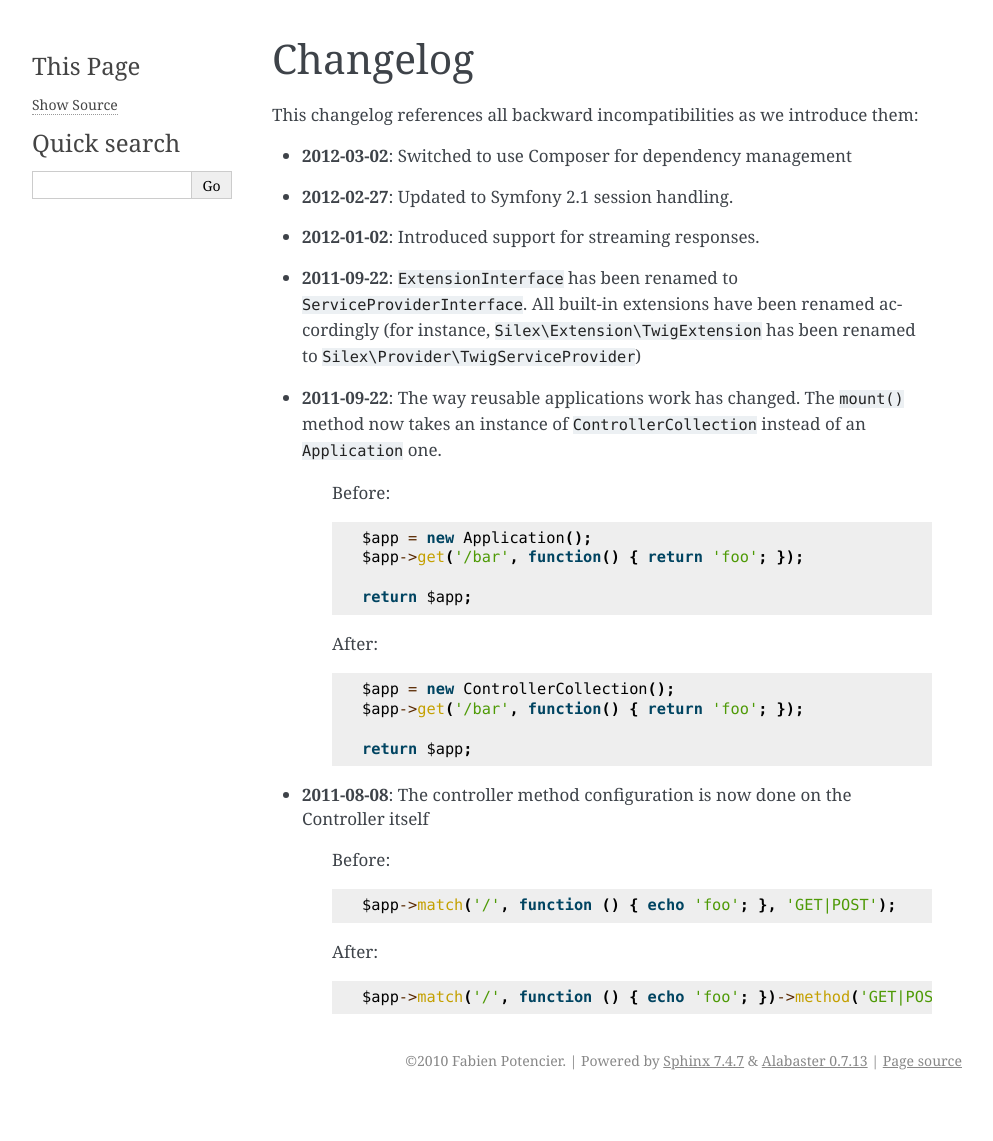
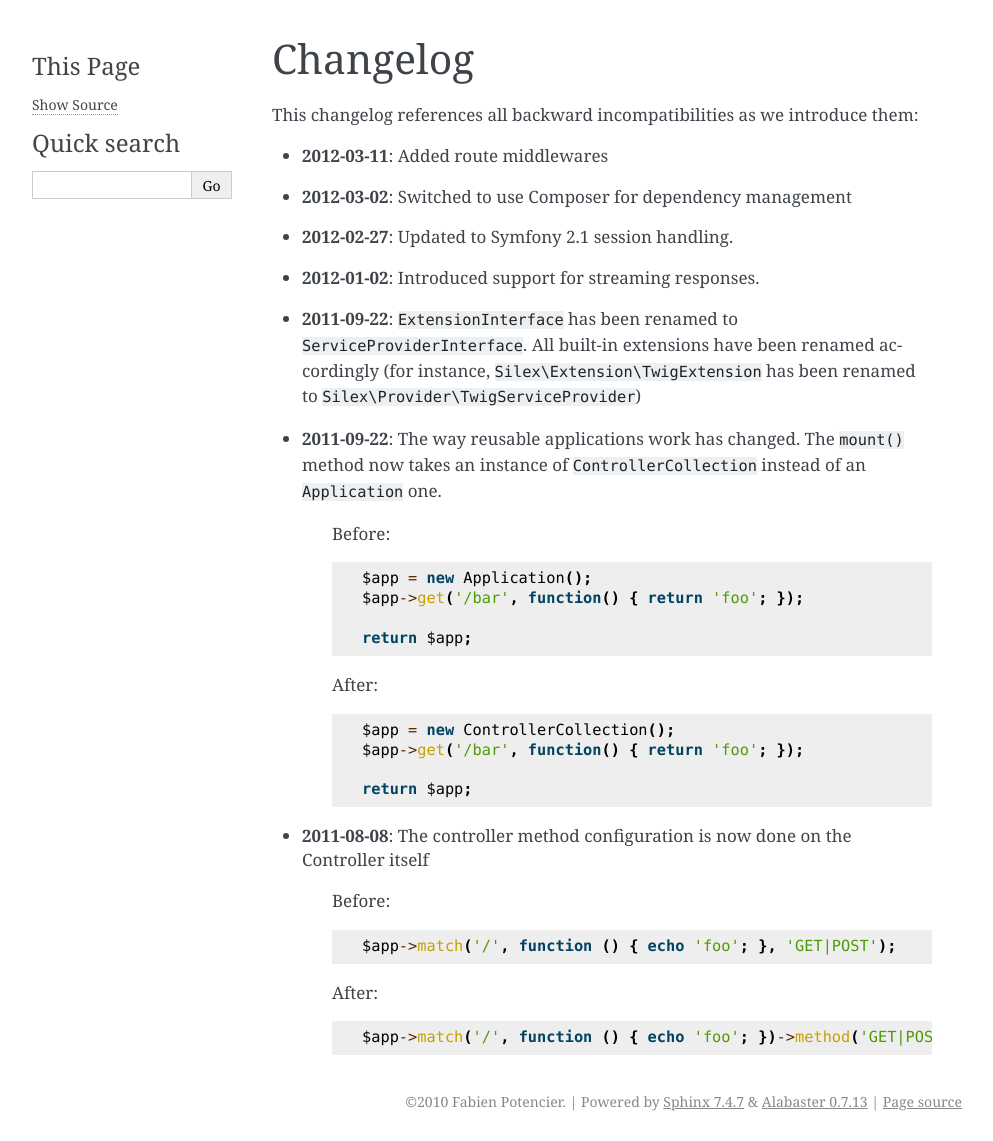
Before and after one commit to silexphp/Silex, a Sphinx documentation site: the page built from doc/changelog.rst, in a window 1280 px wide. Shown: the whole page, without its empty margins (148-1141 px from the left). Built offline with Sphinx 7.4.7, drawn with Linux system fonts in a browser that asks for light colours; before the commit the page ends 1100 px from its top, so only the background shows below that.

Commit message:
updated CHANGELOG

```diff
--- a/doc/changelog.rst
+++ b/doc/changelog.rst
@@ -2,6 +2,8 @@ Changelog
 =========
 
 This changelog references all backward incompatibilities as we introduce them:
+
+* **2012-03-11**: Added route middlewares
 
 * **2012-03-02**: Switched to use Composer for dependency management
 
--- a/doc/usage.rst
+++ b/doc/usage.rst
@@ -387,7 +387,7 @@ The after filter has access to the Request and the Response::
     The filters are only run for the "master" Request.
 
 Route middlewares
-~~~~~~~~~~~~~~~~~
+-----------------
 
 Route middlewares are PHP callables which are triggered when their associated
 route is matched. They are fired just before the route callback, but after the
```
